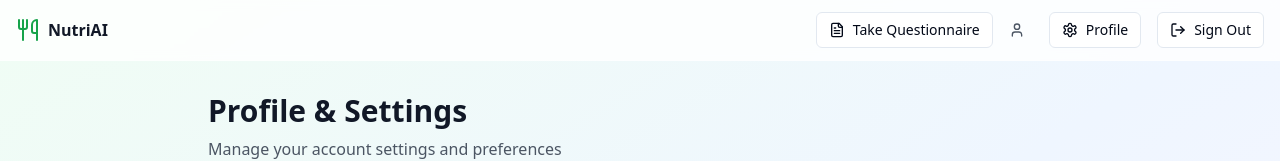
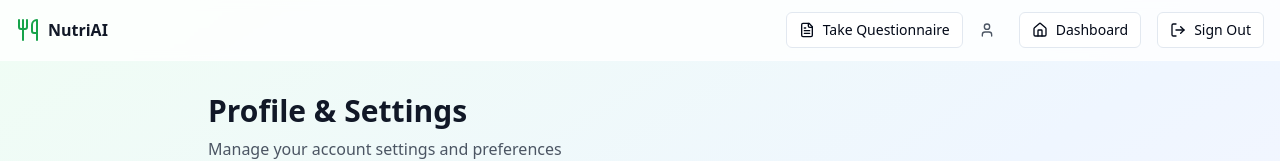
Before and after one commit to hertzsteven/meal-mind-matcher, a React (Vite) app: page /profile in a window 1280 px wide. Shown: the top 161 px of the page. Built offline with nearby package versions, Linux system fonts and the light colour scheme.

Commit message:
Refactor: Toggle header button based on route
The profile button in the header should switch to a dashboard button when the user is on the profile page, and vice versa.

```diff
--- a/src/components/layout/AppHeader.tsx
+++ b/src/components/layout/AppHeader.tsx
@@ -4,7 +4,7 @@ import { Button } from "@/components/ui/button";
 import { toast } from "sonner";
 import { Utensils, LogOut, User, FileText, Home, Settings } from "lucide-react";
 import { useAuth } from "@/contexts/AuthContext";
-import { useNavigate } from "react-router-dom";
+import { useNavigate, useLocation } from "react-router-dom";
 
 interface AppHeaderProps {
   onTakeQuestionnaire?: () => void;
@@ -21,6 +21,7 @@ const AppHeader: React.FC<AppHeaderProps> = ({
 }) => {
   const { user, signOut } = useAuth();
   const navigate = useNavigate();
+  const location = useLocation();
 
   const handleSignOut = async () => {
     try {
@@ -39,6 +40,12 @@ const AppHeader: React.FC<AppHeaderProps> = ({
   const handleProfileClick = () => {
     navigate('/profile');
   };
+
+  const handleDashboardClick = () => {
+    navigate('/');
+  };
+
+  const isProfilePage = location.pathname === '/profile';
 
   return (
     <div className="bg-white/80 backdrop-blur-sm border-b border-white/20 sticky top-0 z-10">
@@ -80,6 +87,17 @@ const AppHeader: React.FC<AppHeaderProps> = ({
             <span>{user?.email}</span>
           </div>
 
+          {isProfilePage ? (
+            <Button
+              variant="outline"
+              size="sm"
+              onClick={handleDashboardClick}
+              className="flex items-center gap-2"
+            >
+              <Home className="w-4 h-4" />
+              Dashboard
+            </Button>
+          ) : (
             <Button
               variant="outline"
               size="sm"
@@ -89,6 +107,7 @@ const AppHeader: React.FC<AppHeaderProps> = ({
               <Settings className="w-4 h-4" />
               Profile
             </Button>
+          )}
 
           <Button
             variant="outline"
```
Lines whose indentation alone changed are shown as unchanged.
